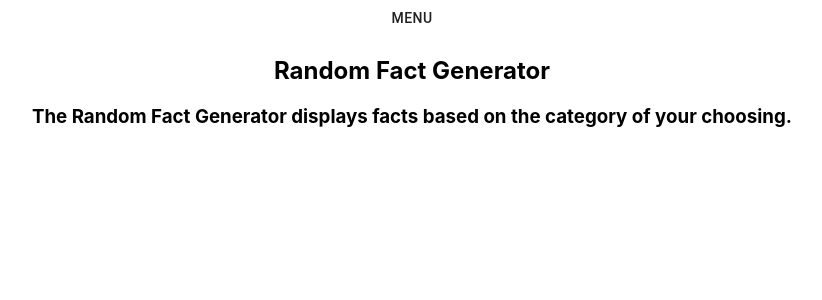
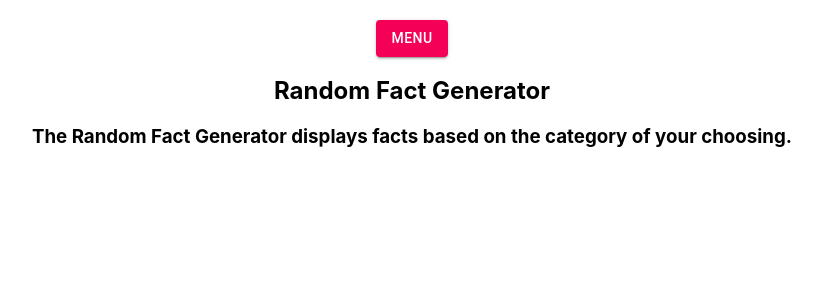
Before and after one commit to KrystalGuzman/Redux-App, a React (Create React App) app: page / in a window 1280 px wide. Shown: the top 300 px of the page, without its empty margins (228-1050 px from the left). Built offline with nearby package versions, Linux system fonts and the light colour scheme.

Commit message:
changed button color

```diff
--- a/src/components/Drawer.js
+++ b/src/components/Drawer.js
@@ -65,7 +65,8 @@ export default function TemporaryDrawer() {
 
   return (
     <div>
-      <Button onClick={toggleDrawer('left', true)}>Menu</Button>
+        <br></br>
+      <Button onClick={toggleDrawer('left', true)}  variant="contained" color="secondary">Menu</Button>
       <Drawer open={state.left} onClose={toggleDrawer('left', false)}>
         {sideList('left')}
       </Drawer>
```
